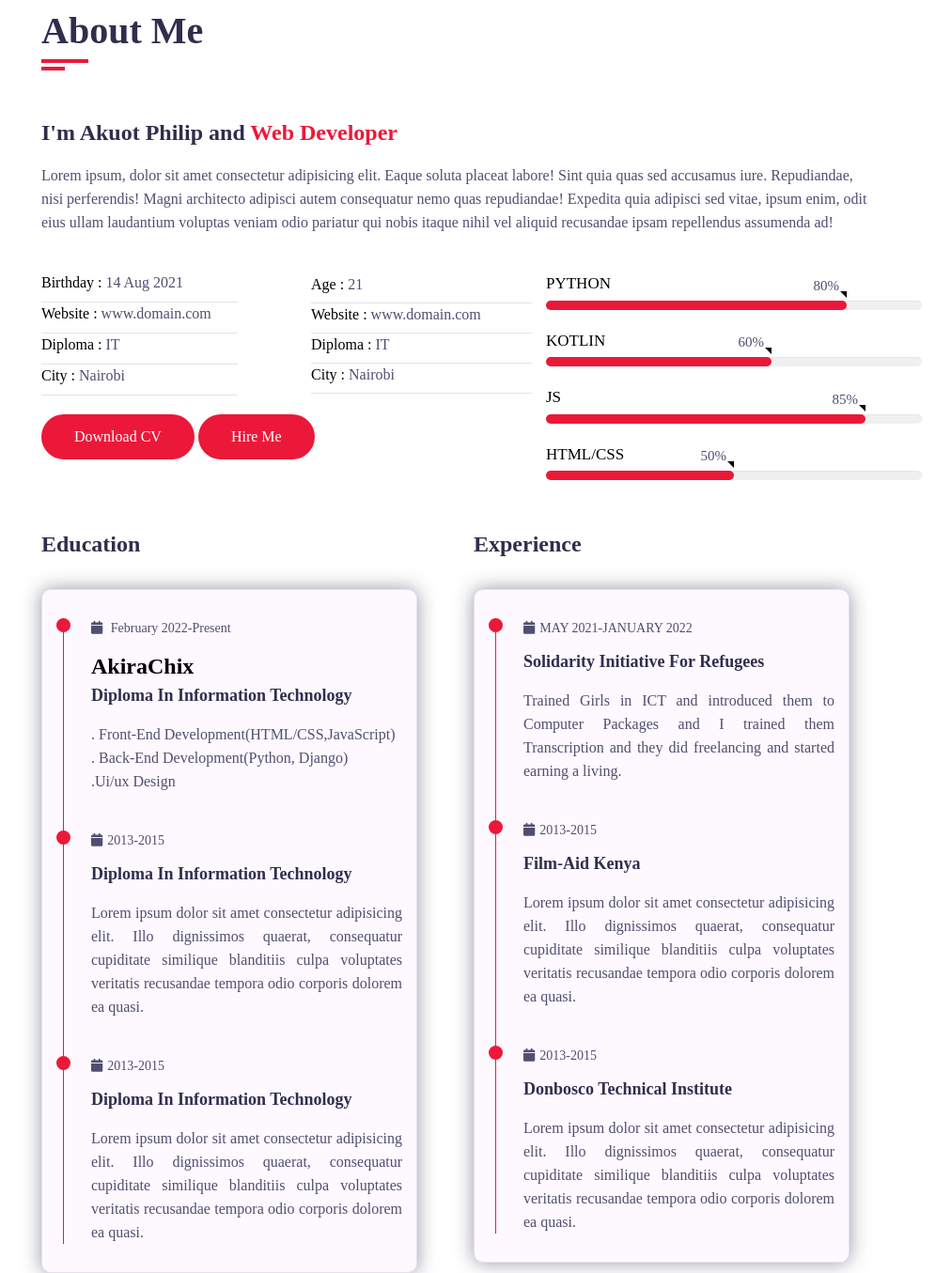
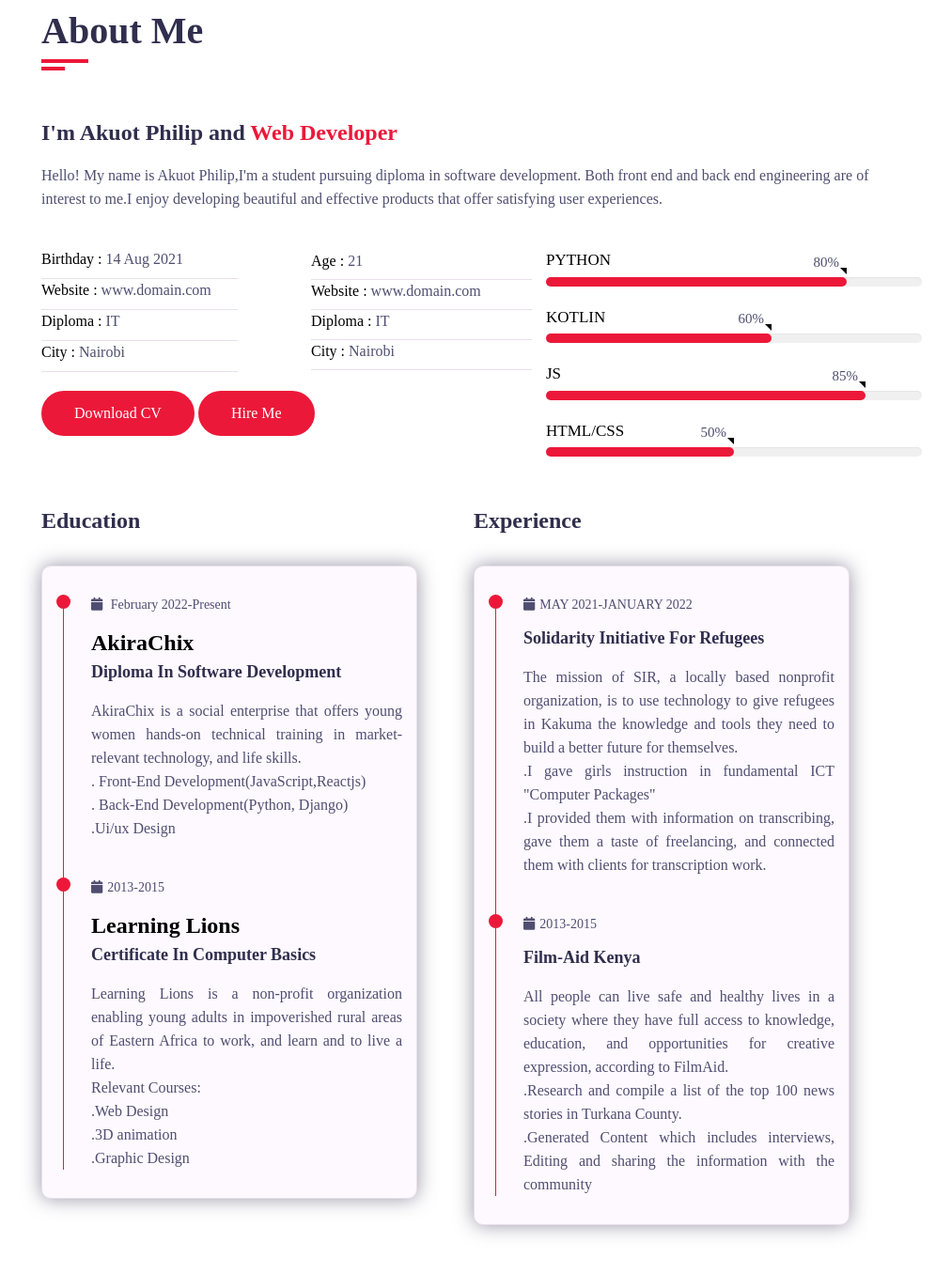
Before and after one commit to Akuot-philip/my-Portfolio, a plain HTML site: page index.html in a window 1280 px wide. Shown: the part 857-2212 px from the top of the page at 94% size, without its empty margins (256-1268 px from the left). Drawn offline with nearby package versions, Linux system fonts and the light colour scheme; a web font is replaced by a local one.

Commit message:
Added content

```diff
--- a/index.html
+++ b/index.html
@@ -43,8 +43,13 @@
                         <div class="home-info padd-15">
                             <h3 class="hello">Hello, my name is<span class="name">Akuot Philip</span></h3>
                             <h3 class="my-proffesion">I' m a <span class="typing">web designer</span></h3>
-                            <p>Hi, I'm Akuot Philip, and I am currently a Student at Akirachix pursuing Diploma in Software Development. My interests are in both Front End and Back End Engineering, and I love to
-                                create beautiful and performant products with delightful user experiences..</p>
+                            <p>ICT has advanced significantly in recent years, and as a result, I am very
+                                interested in these changes and want to take part in them. I have always been
+                                fascinated by computers, which have become the most important instruments in my
+                                life. When i first started using computers and smartphones, i began to
+                                wonder about the manufacturing process for the hardware and software. I am a
+                                student of software engineering, thus I am aware of my professional route.
+                            </p>
                             <a href="#contact" class="btn hire-me">Hire Me</a>
                         </div>
                         <div class="home-img padd-15">
@@ -67,12 +72,12 @@
                             <div class="row">
                                 <div class="about-text padd-15">
                                     <h3>I'm Akuot Philip and <span>Web Developer</span></h3>
-                                    <p>Lorem ipsum, dolor sit amet consectetur adipisicing elit. Eaque soluta placeat
-                                        labore! Sint quia quas sed accusamus iure. Repudiandae, nisi perferendis! Magni
-                                        architecto adipisci autem consequatur nemo quas repudiandae! Expedita quia
-                                        adipisci sed vitae, ipsum enim, odit eius ullam laudantium voluptas veniam odio
-                                        pariatur qui nobis itaque nihil vel aliquid recusandae ipsam repellendus
-                                        assumenda ad!</p>
+                                    <p> Hello! My name is Akuot Philip,I'm a student pursuing diploma in software
+                                        development. Both front end and back end engineering are of interest
+                                        to me.I enjoy developing beautiful and effective products that offer satisfying
+                                        user
+                                        experiences.
+                                    </p>
                                 </div>
                             </div>
                             <div class="row">
@@ -181,9 +186,13 @@
                                                         <i class="fa fa-calendar"></i> February 2022-Present
                                                     </h3>
                                                     <h1>AkiraChix</h1>
-                                                    <h4 class="timeline-title">Diploma in Information Technology</h4>
-                                                    <p class="timeline-text">. Front-End
-                                                        Development(HTML/CSS,JavaScript)
+                                                    <h4 class="timeline-title">Diploma in Software Development</h4>
+                                                    <p class="timeline-text">
+                                                        AkiraChix is a social enterprise that offers young women
+                                                        hands-on technical training in market-relevant technology, and
+                                                        life skills. <br>
+                                                        . Front-End
+                                                        Development(JavaScript,Reactjs)
                                                         <br>. Back-End Development(Python, Django)<br>
                                                         .Ui/ux Design
                                                     </p>
@@ -194,28 +203,32 @@
                                                     <h3 class="timeline-date">
                                                         <i class="fa fa-calendar"></i>2013-2015
                                                     </h3>
-                                                    <h4 class="timeline-title">Diploma in Information Technology</h4>
+                                                    <h1>Learning Lions</h1>
+
+                                                    <h4 class="timeline-title">Certificate in Computer Basics</h4>
+                                                    <p class="timeline-text">Learning Lions is a non-profit organization
+                                                        enabling young adults in impoverished rural areas of Eastern
+                                                        Africa to work, and learn and to live a life.<br>
+                                                        Relevant Courses: <br>
+                                                        .Web Design<br>
+                                                        .3D animation<br>
+                                                        .Graphic Design
+                                                    </p>
+                                                </div>
+                                                <!-- timeline item-->
+                                                <!-- <div class="timeline-item">
+                                                    <div class="cirlce-dot"></div>
+                                                    <h3 class="timeline-date">
+                                                        <i class="fa fa-calendar"></i>2013-2015
+                                                    </h3>
+                                                    <h4 class="timeline-title">Certificate in Computer Packages</h4>
                                                     <p class="timeline-text">Lorem ipsum dolor sit amet consectetur
                                                         adipisicing elit. Illo dignissimos quaerat, consequatur
                                                         cupiditate
                                                         similique blanditiis culpa voluptates veritatis recusandae
                                                         tempora
                                                         odio corporis dolorem ea quasi.</p>
-                                                </div>
-                                                <!-- timeline item-->
-                                                <div class="timeline-item">
-                                                    <div class="cirlce-dot"></div>
-                                                    <h3 class="timeline-date">
-                                                        <i class="fa fa-calendar"></i>2013-2015
-                                                    </h3>
-                                                    <h4 class="timeline-title">Diploma in Information Technology</h4>
-                                                    <p class="timeline-text">Lorem ipsum dolor sit amet consectetur
-                                                        adipisicing elit. Illo dignissimos quaerat, consequatur
-                                                        cupiditate
-                                                        similique blanditiis culpa voluptates veritatis recusandae
-                                                        tempora
-                                                        odio corporis dolorem ea quasi.</p>
-                                                </div>
+                                                </div> -->
                                             </div>
                                         </div>
                                     </div>
@@ -232,9 +245,15 @@
                                                         <i class="fa fa-calendar"></i>MAY 2021-JANUARY 2022
                                                     </h3>
                                                     <h4 class="timeline-title">Solidarity Initiative for Refugees</h4>
-                                                    <p class="timeline-text">Trained Girls in ICT and introduced them to
-                                                        Computer Packages and I trained them Transcription and they did
-                                                        freelancing and started earning a living.</p>
+                                                    <p class="timeline-text">
+                                                        The mission of SIR, a locally based nonprofit organization, is
+                                                        to use technology to give refugees in Kakuma the knowledge and
+                                                        tools they need to build a better future for themselves.<br>
+                                                        .I gave girls instruction in fundamental ICT "Computer
+                                                        Packages"<br>
+                                                        .I provided them with information on transcribing, gave them a
+                                                        taste of freelancing, and connected them with clients for
+                                                        transcription work.</p>
                                                 </div>
                                                 <!-- timeline item-->
                                                 <div class="timeline-item">
@@ -243,15 +262,17 @@
                                                         <i class="fa fa-calendar"></i>2013-2015
                                                     </h3>
                                                     <h4 class="timeline-title">Film-aid Kenya</h4>
-                                                    <p class="timeline-text">Lorem ipsum dolor sit amet consectetur
-                                                        adipisicing elit. Illo dignissimos quaerat, consequatur
-                                                        cupiditate
-                                                        similique blanditiis culpa voluptates veritatis recusandae
-                                                        tempora
-                                                        odio corporis dolorem ea quasi.</p>
+                                                    <p class="timeline-text">All people can live safe and healthy lives
+                                                        in a society where they have full access to knowledge,
+                                                        education, and opportunities for creative expression, according
+                                                        to FilmAid.<br>
+                                                        .Research and compile a list of the top 100 news stories in
+                                                        Turkana County.<br>
+                                                        .Generated Content which includes interviews, Editing and
+                                                        sharing the information with the community<br>
                                                 </div>
                                                 <!-- timeline item-->
-                                                <div class="timeline-item">
+                                                <!-- <div class="timeline-item">
                                                     <div class="cirlce-dot"></div>
                                                     <h3 class="timeline-date">
                                                         <i class="fa fa-calendar"></i>2013-2015
@@ -263,7 +284,7 @@
                                                         similique blanditiis culpa voluptates veritatis recusandae
                                                         tempora
                                                         odio corporis dolorem ea quasi.</p>
-                                                </div>
+                                                </div> -->
                                             </div>
                                         </div>
                                     </div>
@@ -297,7 +318,7 @@
                                     <i class="fa fa-mobile-alt"></i>
                                 </div>
                                 <h4>Front-end Mobile</h4>
-                                <p>Lorem ipsum dolor sit amet consectetur adipisicing elit. Neque velit cumque in. </p>
+                                <p>Building Mobile Application using Kotlin Programming</p>
                             </div>
                         </div>
                         <!-- Service item End-->
@@ -308,7 +329,7 @@
                                     <i class="fa fa-laptop-code"></i>
                                 </div>
                                 <h4>Front-End Dev</h4>
-                                <p>Lorem, ipsum dolor sit amet consectetur adipisicing elit. Tenetur facere obcaecati a.
+                                <p>Building of websites and web applications using Html,css and JS
                                 </p>
                             </div>
                         </div>
@@ -317,24 +338,27 @@
                         <div class="service-item padd-15">
                             <div class="service-item-inner">
                                 <div class="icon">
-                                    <i class="fa fa-palette"></i>
+                                    <i class="fa fa-code "></i>
                                 </div>
-                                <h4>UI/UX Design</h4>
-                                <p>Lorem, ipsum dolor sit amet consectetur adipisicing elit. Tenetur facere obcaecati a.
+                                <h4>Back-End Dev</h4>
+                                <p>Databases are given top priority to the website's
+                                    functionality. Python/Django
                                 </p>
+
                             </div>
                         </div>
+
+                        <!-- Service item End-->
                         <div class="okay">
-                            <!-- Service item End-->
+
                             <!-- Service item Start-->
                             <div class="service-item padd-15">
                                 <div class="service-item-inner">
                                     <div class="icon">
-                                        <i class="fa fa-code "></i>
+                                        <i class="fa fa-palette"></i>
                                     </div>
-                                    <h4>Back-End Dev</h4>
-                                    <p>Lorem, ipsum dolor sit amet consectetur adipisicing elit. Tenetur facere
-                                        obcaecati a.
+                                    <h4>UI/UX Design</h4>
+                                    <p>Creating Perfect User Interface's by using design tools like Figma,Adobe XD
                                     </p>
                                 </div>
                             </div>
@@ -348,8 +372,8 @@
                                         <i class="fa fa-search"></i>
                                     </div>
                                     <h4>UX Research</h4>
-                                    <p>Lorem, ipsum dolor sit amet consectetur adipisicing elit. Tenetur facere
-                                        obcaecati a.
+                                    <p>UXR provides the business with insights that aid in the development of effective
+                                        product strategies
                                     </p>
                                 </div>
                             </div>
@@ -390,14 +414,14 @@
                         <div class="portfolio-item padd15">
                             <div class="portfolio-item-inner shadow-dark">
                                 <div class="portfolio-img">
-                                    <a href="https://akuotsweb.netlify.app"><img src="image/veterinary.png" alt=""
+                                    <a href="https://akuotsweb.netlify.app"><img src="image/netflix.png" alt=""
                                             width="300" height="300"></a>
                                 </div>
                             </div>
                         </div>
                         <!-- portfolio item end-->
                         <!-- portfolio item start-->
-                        <div class="portfolio-item padd15">
+                        <!-- <div class="portfolio-item padd15">
                             <div class="portfolio-item-inner shadow-dark">
                                 <div class="portfolio-img">
                                     <img src="image/login.png" alt="" width="300" height="300">
@@ -406,7 +430,7 @@
                                     </div>
                                 </div>
                             </div>
-                        </div>
+                        </div> -->
                         <!-- portfolio item end-->
                         <!-- portfolio item start-->
 
@@ -432,20 +456,20 @@
                             <div class="portfolio-item padd15">
                                 <div class="portfolio-item-inner shadow-dark">
                                     <div class="portfolio-img">
-                                        <img src="image/veterinary.png" alt="" width="300" height="300">
+                                        <img src="image/restaurant.png" alt="" width="300" height="300">
                                     </div>
                                 </div>
                             </div>
                             <!-- portfolio item end-->
                             <!-- portfolio item start-->
-                            <div class="portfolio-item padd15">
+                            <!-- <div class="portfolio-item padd15">
                                 <div class="portfolio-item-inner shadow-dark">
                                     <div class="portfolio-img">
                                         <img src="image/yes.png" alt="" width="290" height="300">
                                     </div>
                                 </div>
                             </div>
-                        </div>
+                        </div> -->
                             <!-- portfolio item end-->
 
                         </div>
@@ -502,26 +526,30 @@
                                 <div class="row">
                                     <div class="form-item col-6 padd-15">
                                         <div class="form-group">
-                                        <input type="text" class="form-control" name="_name"placeholder="Name" required>
+                                            <input type="text" class="form-control" name="_name" placeholder="Name"
+                                                required>
                                         </div>
                                     </div>
                                     <div class="form-item col-6 padd-15">
                                         <div class="form-group">
-                                        <input type="email" class="form-control" name="_email" placeholder="Email" required>
+                                            <input type="email" class="form-control" name="_email" placeholder="Email"
+                                                required>
                                         </div>
                                     </div>
                                 </div>
                                 <div class="row">
                                     <div class="form-item col-12 padd-15">
                                         <div class="form-group">
-                                        <input type="text" class="form-control" name="_subject" placeholder="Subject" required>
+                                            <input type="text" class="form-control" name="_subject"
+                                                placeholder="Subject" required>
                                         </div>
                                     </div>
                                 </div>
                                 <div class="row">
                                     <div class="form-item col-12 padd-15">
                                         <div class="form-group">
-                                        <textarea name="" class="form-control" id="" name="_message" placeholder="Message"></textarea>
+                                            <textarea name="" class="form-control" id="" name="_message"
+                                                placeholder="Message"></textarea>
                                         </div>
                                     </div>
                                 </div>
```
Also changed, not shown: image/netflix.png (added), image/restaurant.png (added), 1 other file. Lines whose indentation alone changed are shown as unchanged.
